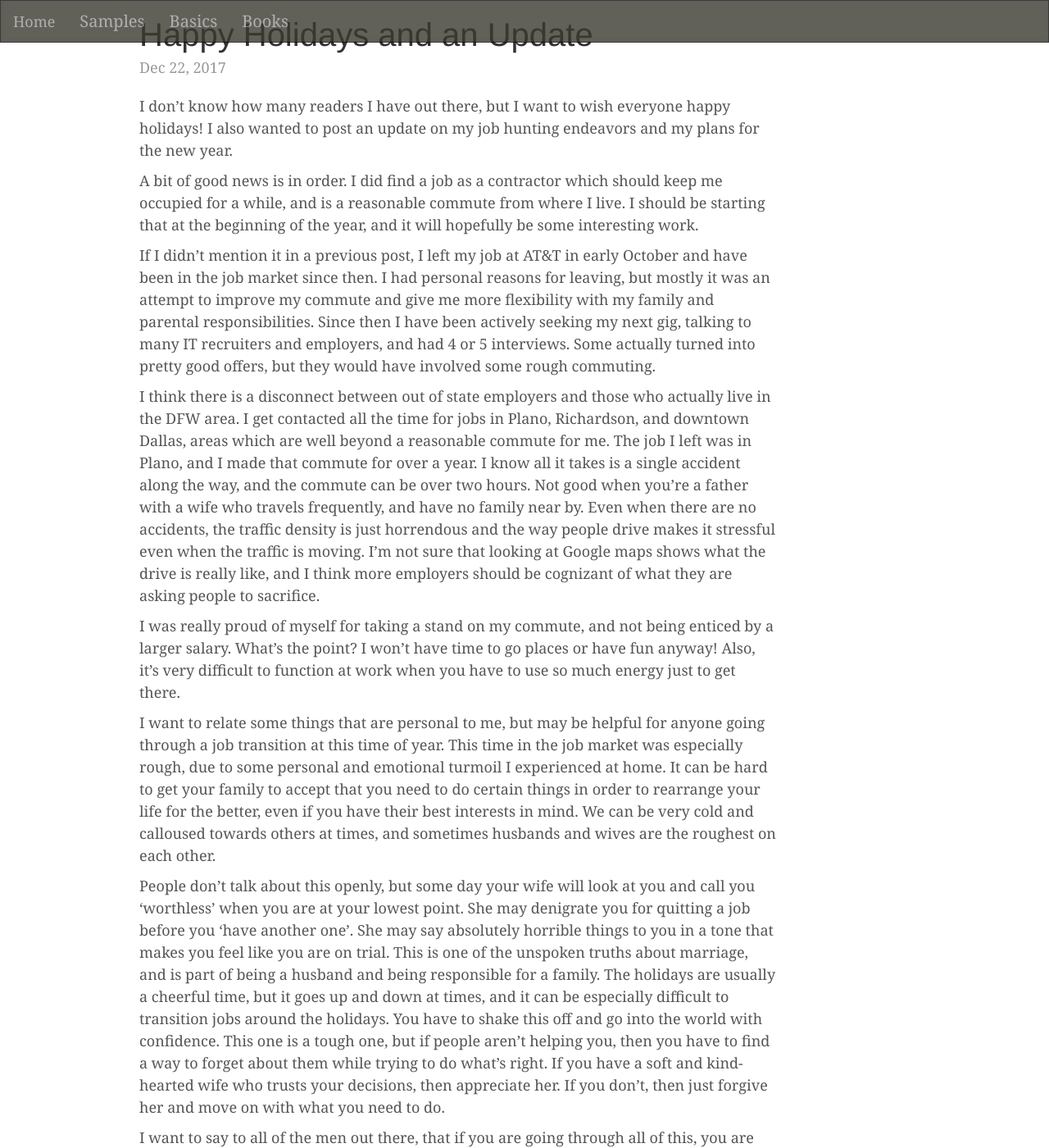
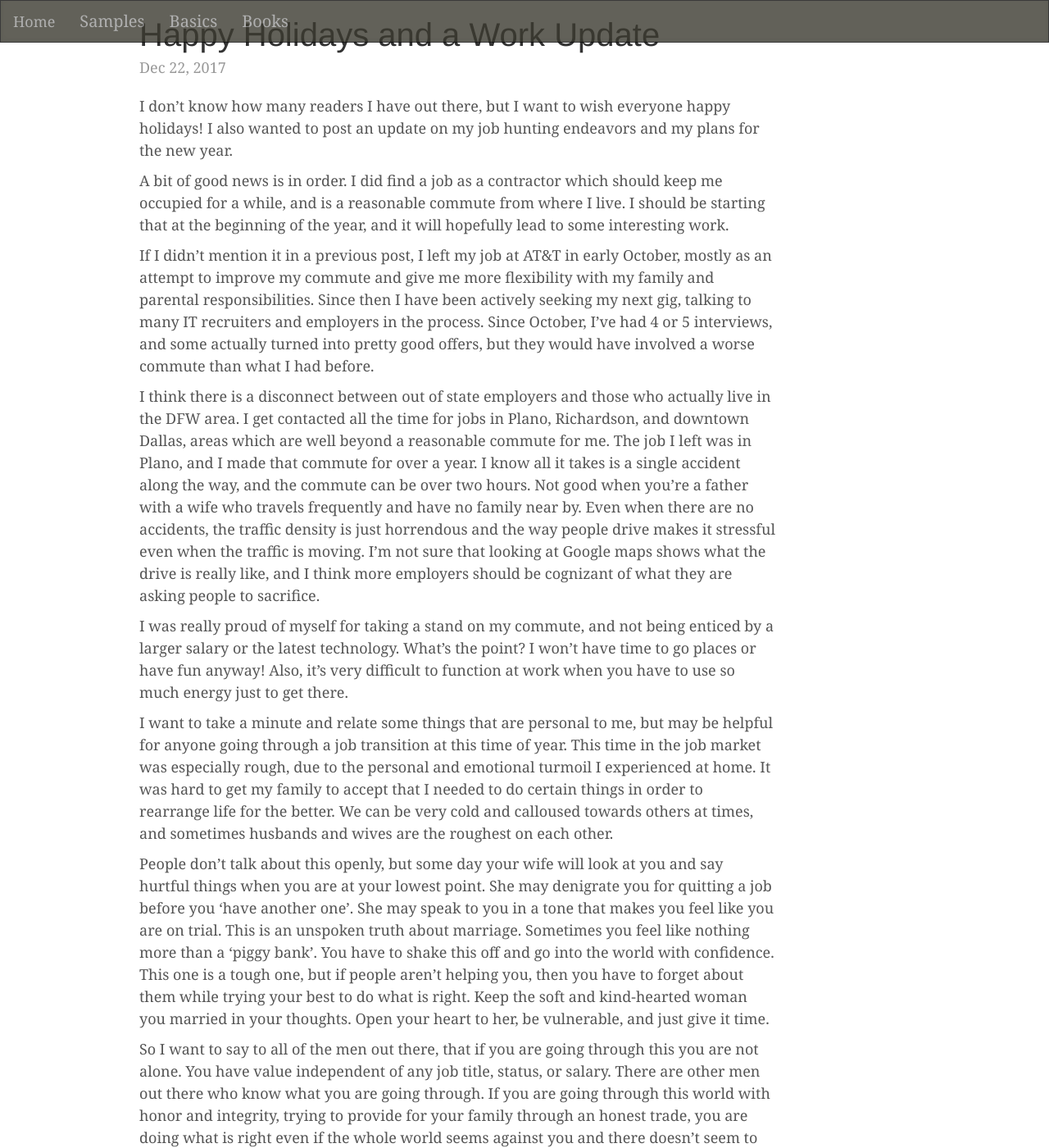
Before and after one commit to chasefranks/chasefranks.github.io, a Jekyll site: the page built from _posts/2017-12-22-happy-holidays-work-update.md, in a window 1280 px wide and 1400 px high, scrolled down 339 px. Shown: the whole window at 82% size. Built offline with Jekyll 4.4.1, drawn with Linux system fonts in a browser that asks for light colours; comment, search, counter and statistics services are not loaded; some of the changed text lies outside the part shown.

Commit message:
update post happy holidays and a work update

```diff
--- a/_posts/2017-12-22-happy-holidays-work-update.md
+++ b/_posts/2017-12-22-happy-holidays-work-update.md
@@ -1,6 +1,6 @@
 ---
 layout: post
-title:  "Happy Holidays and an Update"
+title:  "Happy Holidays and a Work Update"
 date:   2017-12-22
 categories: update
 intro: >
@@ -9,18 +9,20 @@ published: true
 ---
 {{page.intro}}
 
-A bit of good news is in order. I did find a job as a contractor which should keep me occupied for a while, and is a reasonable commute from where I live. I should be starting that at the beginning of the year, and it will hopefully be some interesting work.
+A bit of good news is in order. I did find a job as a contractor which should keep me occupied for a while, and is a reasonable commute from where I live. I should be starting that at the beginning of the year, and it will hopefully lead to some interesting work.
 
-If I didn't mention it in a previous post, I left my job at AT&T in early October and have been in the job market since then. I had personal reasons for leaving, but mostly it was an attempt to improve my commute and give me more flexibility with my family and parental responsibilities. Since then I have been actively seeking my next gig, talking to many IT recruiters and employers, and had 4 or 5 interviews. Some actually turned into pretty good offers, but they would have involved some rough commuting.
+If I didn't mention it in a previous post, I left my job at AT&T in early October, mostly as an attempt to improve my commute and give me more flexibility with my family and parental responsibilities. Since then I have been actively seeking my next gig, talking to many IT recruiters and employers in the process. Since October, I've had 4 or 5 interviews, and some actually turned into pretty good offers, but they would have involved a worse commute than what I had before.
 
-I think there is a disconnect between out of state employers and those who actually live in the DFW area. I get contacted all the time for jobs in Plano, Richardson, and downtown Dallas, areas which are well beyond a reasonable commute for me. The job I left was in Plano, and I made that commute for over a year. I know all it takes is a single accident along the way, and the commute can be over two hours. Not good when you're a father with a wife who travels frequently, and have no family near by. Even when there are no accidents, the traffic density is just horrendous and the way people drive makes it stressful even when the traffic is moving. I'm not sure that looking at Google maps shows what the drive is really like, and I think more employers should be cognizant of what they are asking people to sacrifice.
+I think there is a disconnect between out of state employers and those who actually live in the DFW area. I get contacted all the time for jobs in Plano, Richardson, and downtown Dallas, areas which are well beyond a reasonable commute for me. The job I left was in Plano, and I made that commute for over a year. I know all it takes is a single accident along the way, and the commute can be over two hours. Not good when you're a father with a wife who travels frequently and have no family near by. Even when there are no accidents, the traffic density is just horrendous and the way people drive makes it stressful even when the traffic is moving. I'm not sure that looking at Google maps shows what the drive is really like, and I think more employers should be cognizant of what they are asking people to sacrifice.
 
-I was really proud of myself for taking a stand on my commute, and not being enticed by a larger salary. What's the point? I won't have time to go places or have fun anyway! Also, it's very difficult to function at work when you have to use so much energy just to get there.
+I was really proud of myself for taking a stand on my commute, and not being enticed by a larger salary or the latest technology. What's the point? I won't have time to go places or have fun anyway! Also, it's very difficult to function at work when you have to use so much energy just to get there.
 
-I want to relate some things that are personal to me, but may be helpful for anyone going through a job transition at this time of year. This time in the job market was especially rough, due to some personal and emotional turmoil I experienced at home. It can be hard to get your family to accept that you need to do certain things in order to rearrange your life for the better, even if you have their best interests in mind. We can be very cold and calloused towards others at times, and sometimes husbands and wives are the roughest on each other.
+I want to take a minute and relate some things that are personal to me, but may be helpful for anyone going through a job transition at this time of year. This time in the job market was especially rough, due to the personal and emotional turmoil I experienced at home. It was hard to get my family to accept that I needed to do certain things in order to rearrange life for the better. We can be very cold and calloused towards others at times, and sometimes husbands and wives are the roughest on each other.
 
-People don't talk about this openly, but some day your wife will look at you and call you 'worthless' when you are at your lowest point. She may denigrate you for quitting a job before you 'have another one'. She may say absolutely horrible things to you in a tone that makes you feel like you are on trial. This is one of the unspoken truths about marriage, and is part of being a husband and being responsible for a family. The holidays are usually a cheerful time, but it goes up and down at times, and it can be especially difficult to transition jobs around the holidays. You have to shake this off and go into the world with confidence. This one is a tough one, but if people aren't helping you, then you have to find a way to forget about them while trying to do what's right. If you have a soft and kind-hearted wife who trusts your decisions, then appreciate her. If you don't, then just forgive her and move on with what you need to do.
+People don't talk about this openly, but some day your wife will look at you and say hurtful things when you are at your lowest point. She may denigrate you for quitting a job before you 'have another one'. She may speak to you in a tone that makes you feel like you are on trial. This is an unspoken truth about marriage. Sometimes you feel like nothing more than a 'piggy bank'. You have to shake this off and go into the world with confidence. This one is a tough one, but if people aren't helping you, then you have to forget about them while trying your best to do what is right. Keep the soft and kind-hearted woman you married in your thoughts. Open your heart to her, be vulnerable, and just give it time.
 
-I want to say to all of the men out there, that if you are going through all of this, you are *not* worthless. You have value independent of any job title, status, or salary. These are just words, and people will try to use words to hurt. There are other men out there who know what you are going through. If you are going through this world with honor and integrity, trying to provide for your family through an honest trade, you are doing what is right even if the whole world seems against you and there doesn't seem to be a friend in sight.
+So I want to say to all of the men out there, that if you are going through this you are not alone. You have value independent of any job title, status, or salary. There are other men out there who know what you are going through. If you are going through this world with honor and integrity, trying to provide for your family through an honest trade, you are doing what is right even if the whole world seems against you and there doesn't seem to be a friend in sight.
+
+As for my plans this year, I'm not sure of everything at the moment, but I know that I need to focus on being a better father and husband. I will try to keep this blog updated, maybe once a month, but I'm not sure how much tech I will be writing about. I'm sure to be learning new things in my new job as always, but I have spent a lot of my time and energy in building up my work experience. It is time for me to focus on other aspects of my life, and hopefully achieve more balance.
 
 Merry Christmas, take good care of yourself, and stick to your principles.
```
